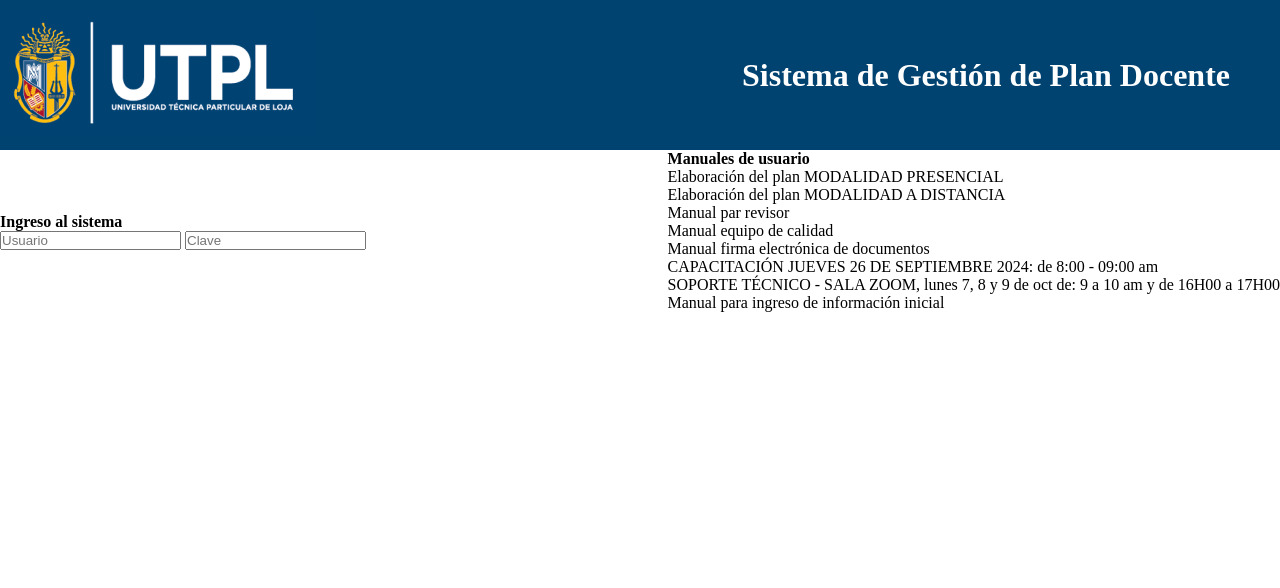
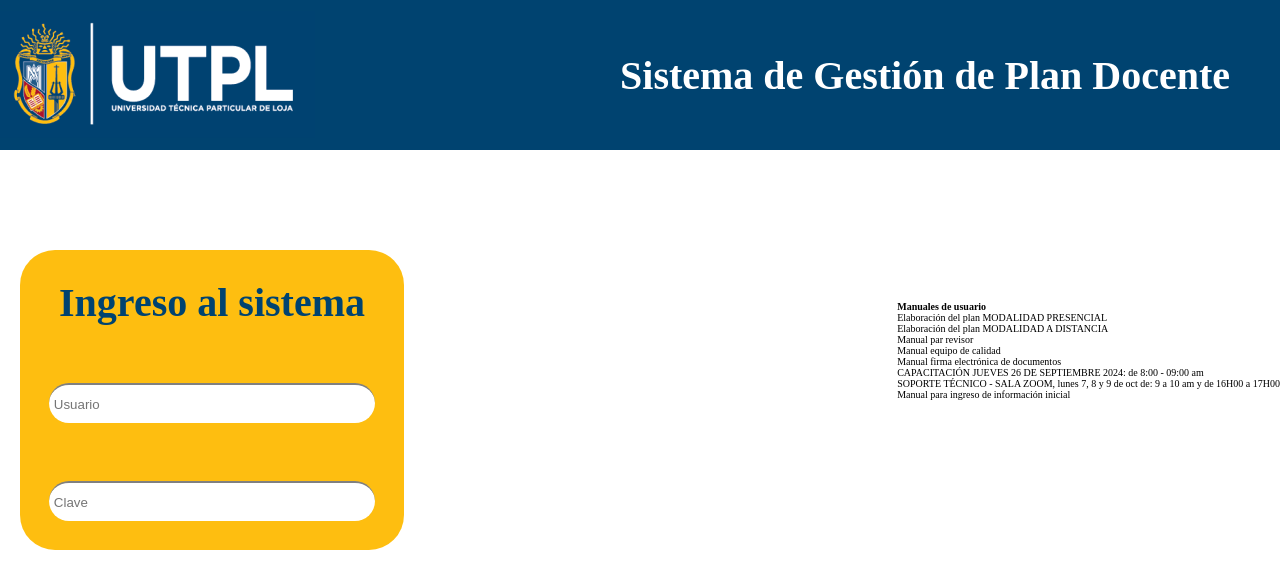
Before and after one commit to saulyaguana/utpl_front_w, a plain HTML site: page index.html in a window 1280 px wide. Drawn offline with Linux system fonts and the light colour scheme.

Commit message:
Advance in the system card

```diff
--- a/style.css
+++ b/style.css
@@ -6,6 +6,10 @@
     margin: 0;
     padding: 0;
     box-sizing: border-box;
+}
+
+html {
+    font-size: 62.5%;
 }
 
 header {
@@ -20,6 +24,7 @@ header {
 header h1 {
     color: white;
     margin-right: 50px;
+    font-size: 4rem;
 }
 
 main {
@@ -33,3 +38,30 @@ main {
     justify-content: space-between;
     align-items: center;
 }
+
+.first_secondary_section_container {
+    display: flex;
+    flex-direction: column;
+    justify-content: space-around;
+    align-items: center;
+    height: 300px;
+    width: 30%;
+    border-radius: 35px;
+    margin-left: 20px;
+    margin-top: 100px;
+    background-color: var(--secondary-color);
+}
+
+.first_secondary_section_container h4 {
+    color: var(--primary-color);
+    font-size: 4rem;
+}
+
+.first_secondary_section_container input {
+    border-radius: 35px;
+    border: none;
+    border-top: 2px solid gray;
+    padding: 5px;
+    width: 85%;
+    height: 40px;
+}
```
